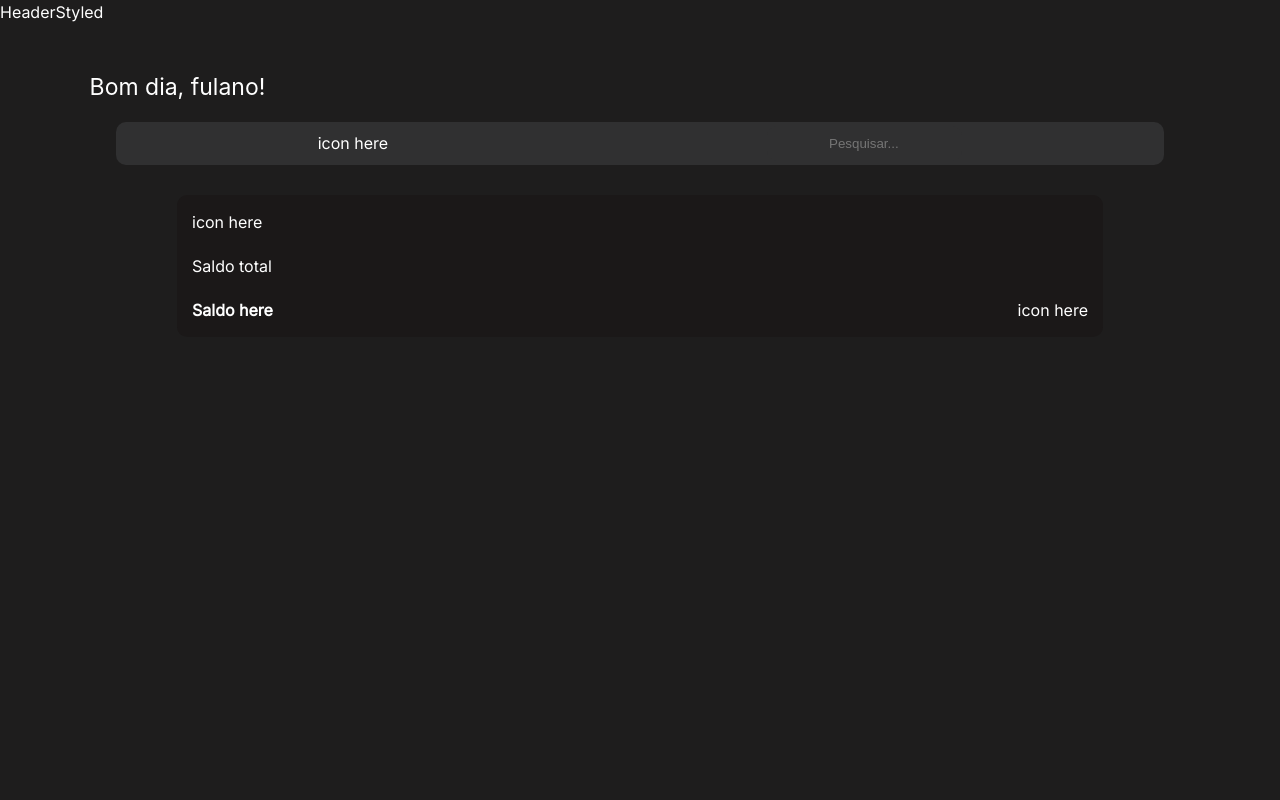
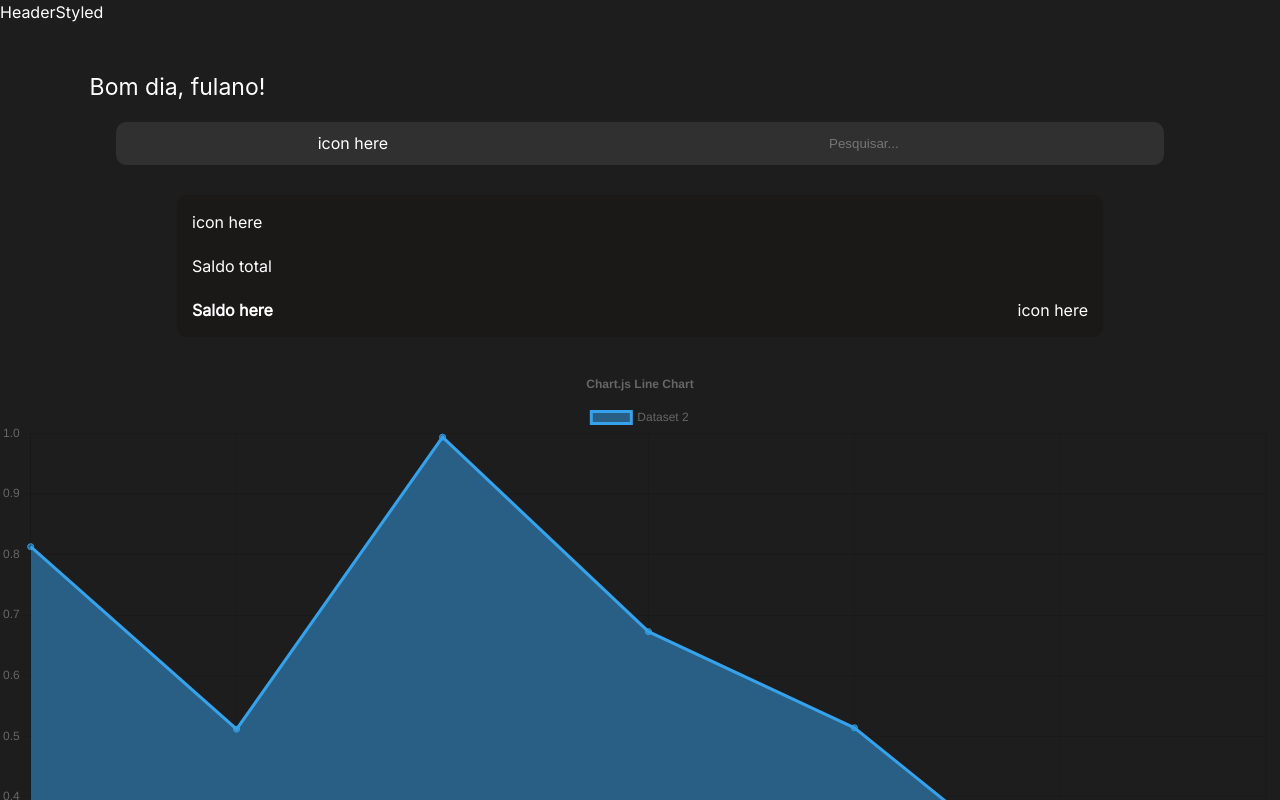
Before and after one commit to VicenteCarlos/tcc-project, a React (Vite) app: page /dashboard in a window 1280 px wide. Shown: the top 800 px of the page. Built offline with nearby package versions, Linux system fonts and the light colour scheme.

Commit message:
fix: resolve conflicts on new version on chartsJS

```diff
--- a/index.html
+++ b/index.html
@@ -15,6 +15,7 @@
       rel="stylesheet"
       href="https://cdn.jsdelivr.net/npm/uikit@3.15.5/dist/css/uikit.min.css"
     />
+    <script src="https://cdnjs.cloudflare.com/ajax/libs/Chart.js/3.9.1/chart.min.js" integrity="sha512-ElRFoEQdI5Ht6kZvyzXhYG9NqjtkmlkfYk0wr6wHxU9JEHakS7UJZNeml5ALk+8IKlU6jDgMabC3vkumRokgJA==" crossorigin="anonymous" referrerpolicy="no-referrer"></script>
   </head>
   <body>
     <div id="root"></div>
--- a/package.json
+++ b/package.json
@@ -14,8 +14,10 @@
     "@hookform/resolvers": "^2.9.7",
     "@mui/material": "^5.10.2",
     "@types/react-router-dom": "^5.3.3",
+    "chart.js": "^3.8.1",
     "framer-motion": "^7.2.1",
     "react": "^18.2.0",
+    "react-chartjs-2": "^4.3.1",
     "react-dom": "^18.2.0",
     "react-hook-form": "^7.34.2",
     "react-router-dom": "^6.3.0",
--- a/src/pages/Dashboard/components/Main/index.jsx
+++ b/src/pages/Dashboard/components/Main/index.jsx
@@ -1,6 +1,74 @@
-import { Container_1, Container_2, MainStyled } from "./style";
+import {
+  Container_1,
+  Container_2,
+  Container_3,
+  Container_4,
+  MainStyled,
+} from "./style";
+import { Line } from 'react-chartjs-2';
+
+Chart.register(CategoryScale);
+
+import {
+  Chart,
+  CategoryScale,
+  LinearScale,
+  PointElement,
+  LineElement,
+  Title,
+  Tooltip,
+  Filler,
+  Legend,
+} from 'chart.js';
+
+Chart.register(
+  CategoryScale,
+  LinearScale,
+  PointElement,
+  LineElement,
+  Title,
+  Tooltip,
+  Filler,
+  Legend
+);
 
 const Main = () => {
+  const options = {
+    responsive: true,
+    plugins: {
+      legend: {
+        position: "top",
+      },
+      title: {
+        display: true,
+        text: "Chart.js Line Chart",
+      },
+    },
+  };
+
+  const labels = [
+    "January",
+    "February",
+    "March",
+    "April",
+    "May",
+    "June",
+    "July",
+  ];
+
+  const data = {
+    labels,
+    datasets: [
+      {
+        fill: true,
+        label: "Dataset 2",
+        data: labels.map(() => Math.random()),
+        borderColor: "rgb(53, 162, 235)",
+        backgroundColor: "rgba(53, 162, 235, 0.5)",
+      },
+    ],
+  };
+
   return (
     <MainStyled>
       <Container_1>
@@ -20,11 +88,11 @@ const Main = () => {
           </div>
         </div>
       </Container_2>
-      {/* <section className="container-3">
+      <Container_3>
         <div>
-            gráfico here
+          <Line data={data} options={options}/>
         </div>
-        <div>
+        {/* <div>
           <h4>Balanço mensal</h4>
           <span>Data</span>
           <div className="dataValues">
@@ -42,8 +110,9 @@ const Main = () => {
               <span>Value</span>
             </div>
           </div>
-        </div>
-      </section> */}
+        </div> */}
+      </Container_3>
+      <Container_4></Container_4>
     </MainStyled>
   );
 };
--- a/src/pages/Dashboard/components/Main/style.js
+++ b/src/pages/Dashboard/components/Main/style.js
@@ -51,4 +51,10 @@ const Container_2 = styled.section`
     }
 `
 
-export { MainStyled, Container_1, Container_2 }
+const Container_3 = styled.section`
+`
+
+const Container_4 = styled.section`
+`
+
+export { MainStyled, Container_1, Container_2, Container_3, Container_4 }
```
Also changed, not shown: src/pages/Dashboard/components/Main/graphicOptions.js (added, +20 -0 lines), 2 other files (tests, documents, lock files or other folders). Lines whose indentation alone changed are shown as unchanged.
